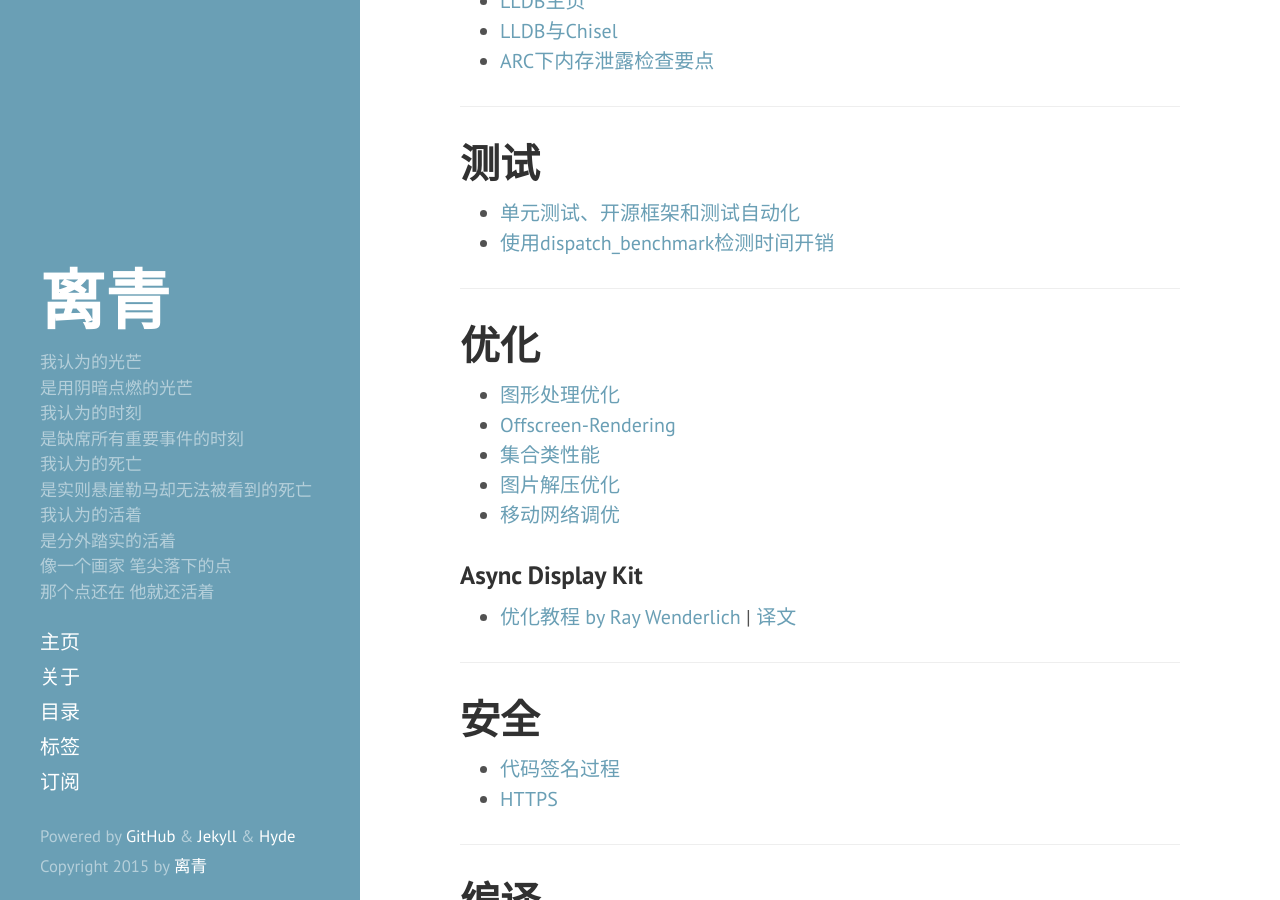
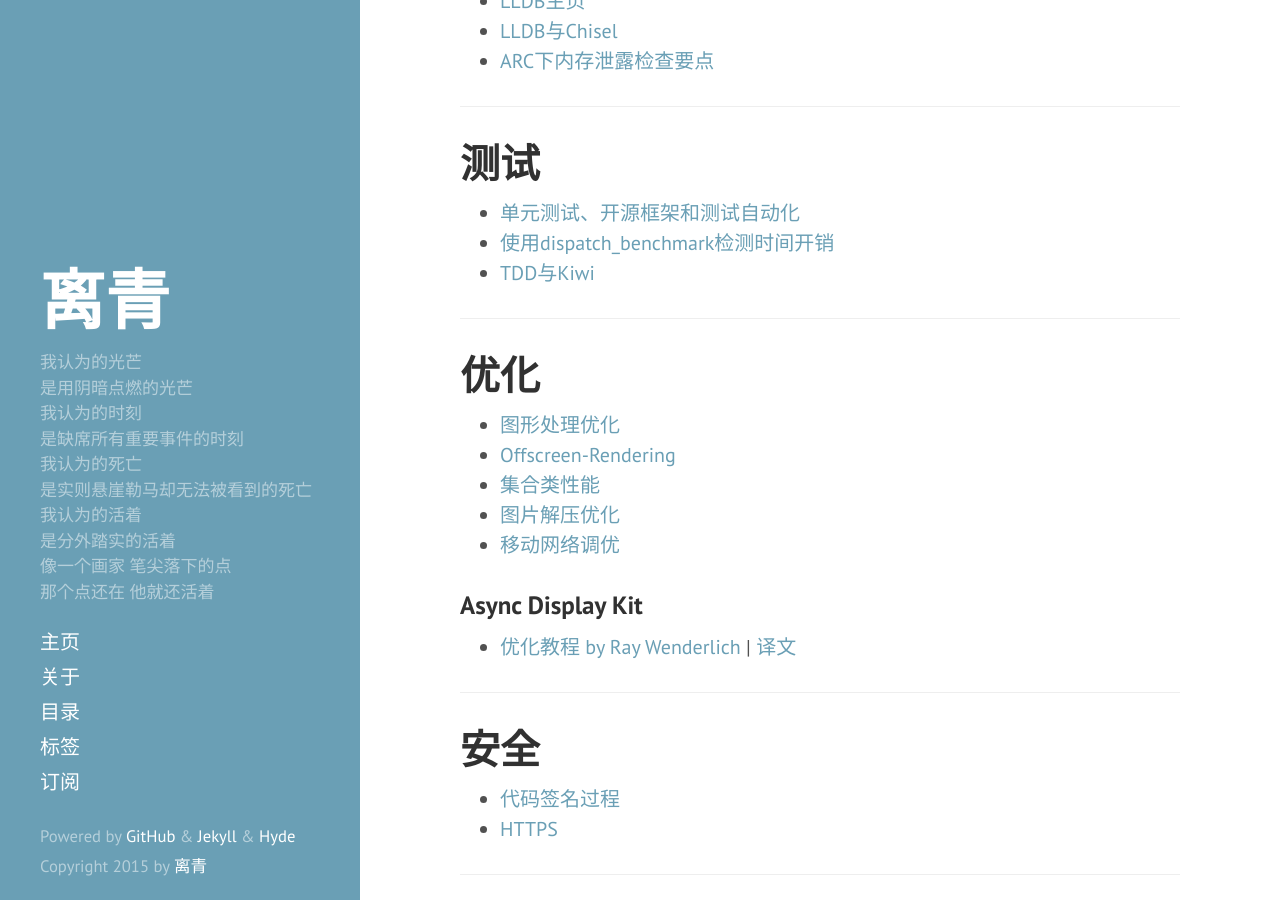
Before and after one commit to li-qing/li-qing.github.io, a Jekyll site: the page built from _posts/2015-06-10-digest.md, in a window 1280 px wide and 900 px high, scrolled down 3450 px. Built offline with Jekyll 4.4.1, drawn with Linux system fonts in a browser that asks for light colours.

Commit message:
add digest

```diff
--- a/_posts/2015-06-10-digest.md
+++ b/_posts/2015-06-10-digest.md
@@ -129,6 +129,7 @@ tags: Digest
 
 - [单元测试、开源框架和测试自动化](http://nshipster.com/unit-testing/)
 - [使用dispatch_benchmark检测时间开销](http://nshipster.cn/benchmarking/)
+- [TDD与Kiwi](http://onevcat.com/2014/02/ios-test-with-kiwi/)
 
 - - -
 
```
